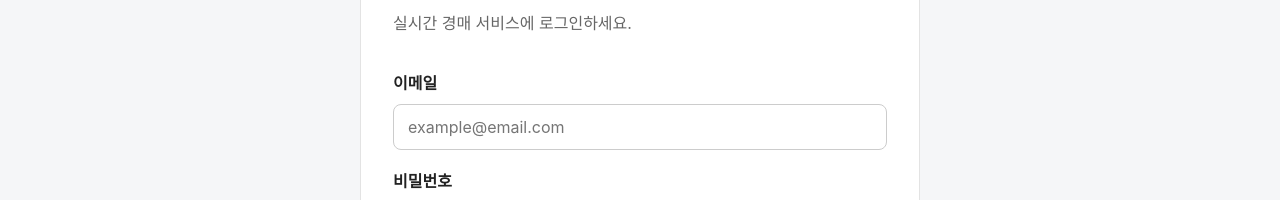
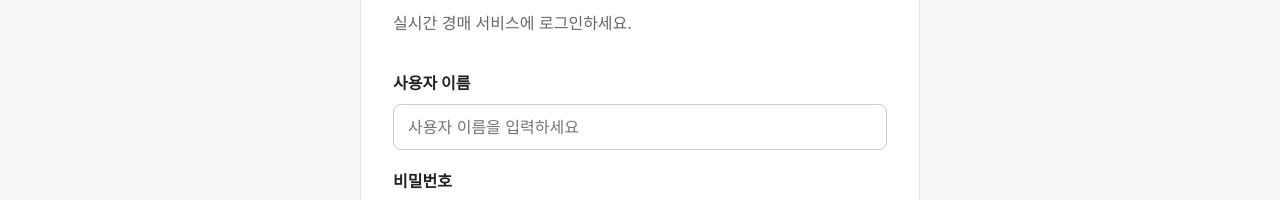
Before and after one commit to ThreeRoun/Realtime-Auction-Service, a React (Vite) app in the folder frontend/: page /login in a window 1280 px wide. Shown: the part 205-405 px from the top of the page. Built offline with nearby package versions, Linux system fonts and the light colour scheme; no server answers.

Commit message:
fix: JWT 기반 로그인 및 입찰 인증 적용

```diff
--- /dev/null
+++ b/frontend/src/api/auth.ts
@@ -0,0 +1,27 @@
+export interface LoginRequest {
+  username: string;
+  password: string;
+}
+
+export interface LoginResponse {
+  accessToken: string;
+  expiresAt: string;
+}
+
+export async function login(
+  request: LoginRequest
+): Promise<LoginResponse> {
+  const response = await fetch("/api/login", {
+    method: "POST",
+    headers: {
+      "Content-Type": "application/json",
+    },
+    body: JSON.stringify(request),
+  });
+
+  if (!response.ok) {
+    throw new Error("로그인에 실패했습니다.");
+  }
+
+  return response.json();
+}
--- a/frontend/src/api/bids.ts
+++ b/frontend/src/api/bids.ts
@@ -1,6 +1,5 @@
 export interface BidRequest {
   productId: string;
-  bidderId: string;
   amount: number;
 }
 
@@ -16,10 +15,17 @@ export interface BidResponse {
 export async function placeBid(
   request: BidRequest
 ): Promise<BidResponse> {
+  const accessToken = localStorage.getItem("accessToken");
+
+  if (!accessToken) {
+    throw new Error("로그인이 필요합니다.");
+  }
+
   const response = await fetch("/api/bids", {
     method: "POST",
     headers: {
       "Content-Type": "application/json",
+      Authorization: `Bearer ${accessToken}`,
     },
     body: JSON.stringify(request),
   });
--- a/frontend/src/pages/Login.tsx
+++ b/frontend/src/pages/Login.tsx
@@ -1,14 +1,23 @@
 import { useState } from "react";
+import { login } from "../api/auth";
+import { useNavigate } from "react-router-dom";
 
 function Login() {
-  const [email, setEmail] = useState("");
+  const [username, setUsername] = useState("");
   const [password, setPassword] = useState("");
+  const navigate = useNavigate();
 
-  const handleSubmit = (event: React.FormEvent<HTMLFormElement>) => {
+  const handleSubmit = async (event: React.FormEvent<HTMLFormElement>) => {
     event.preventDefault();
 
-    // TODO: 백엔드 로그인 API 연결
-    console.log("로그인 시도", { email, password });
+    try {
+      const result = await login({ username, password });
+      localStorage.setItem("accessToken", result.accessToken);
+      console.log("로그인 성공");
+      navigate("/");
+    } catch (error) {
+      console.error("로그인 실패", error);
+    }
   };
 
   return (
@@ -18,13 +27,13 @@ function Login() {
         <p>실시간 경매 서비스에 로그인하세요.</p>
 
         <form className="login-form" onSubmit={handleSubmit}>
-          <label htmlFor="email">이메일</label>
+          <label htmlFor="username">사용자 이름</label>
           <input
-            id="email"
-            type="email"
-            placeholder="example@email.com"
-            value={email}
-            onChange={(event) => setEmail(event.target.value)}
+            id="username"
+            type="text"
+            placeholder="사용자 이름을 입력하세요"
+            value={username}
+            onChange={(event) => setUsername(event.target.value)}
             required
           />
 
--- a/frontend/src/pages/ProductDetail.tsx
+++ b/frontend/src/pages/ProductDetail.tsx
@@ -84,7 +84,6 @@ function ProductDetail() {
   try {
     const result = await placeBid({
       productId: product.id,
-      bidderId: "e0846e26-aa29-40f5-ae37-bd4f21e59958",
       amount,
     });
 
```
